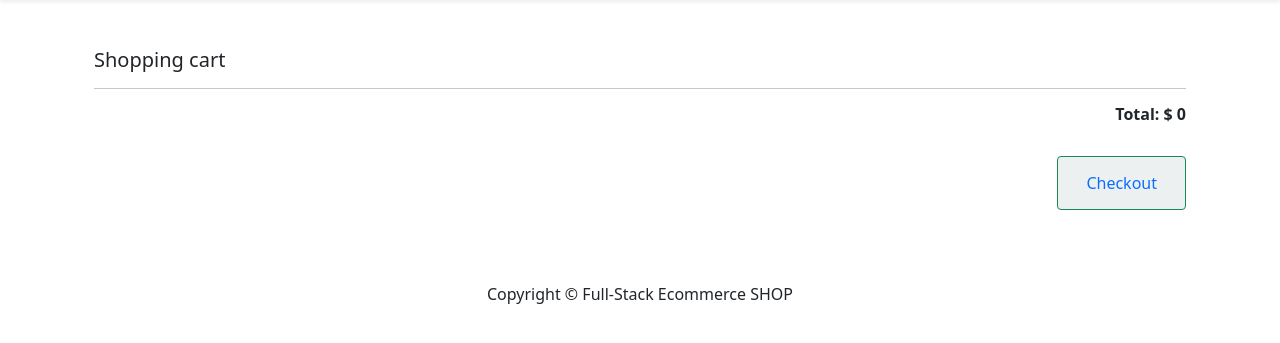
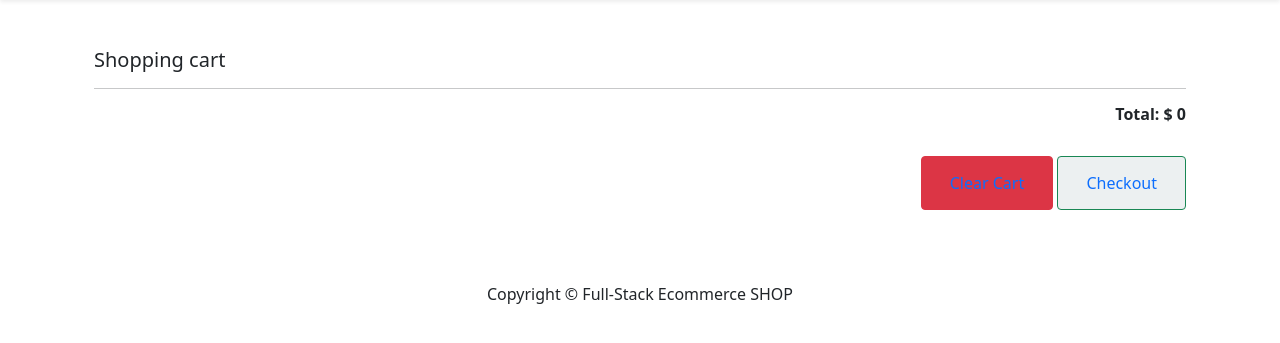
Before and after one commit to dotpep/fullstack-ecommerce, a Django app: page /cart/ in a window 1280 px wide. Shown: the part 72-415 px from the top of the page. Run offline with Django 5.2, Linux system fonts and the light colour scheme; data comes from the database, SQL or seed files in the repository; both versions use the stored data as it was after the commit; some libraries are stand-ins or nearby versions.

Commit message:
Implement deleting item, updating quantity and clearing cart functions with ajax, class, views

```diff
--- a/core/cart/cart.py
+++ b/core/cart/cart.py
@@ -43,6 +43,23 @@ class Cart():
         self.cart[product_id]['qty'] = quantity
         self.session.modified = True
 
+    def delete(self, product: ProductProxy):
+        product_id = str(product)
+        if product_id in self.cart:
+            del self.cart[product_id]
+            self.session.modified = True
+
+    def clear(self):
+        self.cart = {}
+        self.session['session_key'] = self.cart
+        self.session.modified = True
+
+    def update(self, product: ProductProxy, new_quantity):
+        product_id = str(product)
+        if product_id in self.cart:
+            self.cart[product_id]['qty'] = new_quantity
+            self.session.modified = True
+
     def get_total_price(self):
         return sum(
             Decimal(item['price']) * item['qty'] for item in self.cart.values()
--- a/core/cart/templates/cart/cart-view.html
+++ b/core/cart/templates/cart/cart-view.html
@@ -49,7 +49,7 @@
                 <label for="select">Qty</label>
 
                 &nbsp;
-                <select id="select">
+                <select id="select{{product.id}}">
                   <option selected>{{ item.qty }}</option>
                   <option value="">1</option>
                   <option value="">2</option>
@@ -61,7 +61,7 @@
 
                 <button
                   type="button"
-                  data-index=""
+                  data-index="{{ product.id }}"
                   class="btn btn-primary btn-sm update-button"
                 >
                   Update
@@ -71,10 +71,11 @@
                 <button
                   type="button"
                   class="btn btn-danger btn-sm delete-button"
-                  data-index=""
+                  data-index="{{ product.id }}"
                 >
                   Delete
                 </button>
+
               </div>
             </div>
           </div>
@@ -94,6 +95,14 @@
       </div>
         <button
             type="button"
+            class="btn btn-danger btn-md clear-button mt-4"
+            id="clear-cart-button"
+        >
+            <a class="nav-link text-decoration-none" href="#">Clear Cart</a>
+        </button>
+
+        <button
+            type="button"
             class="btn btn-success btn-md text-bg-light mt-4"
             >
             <!-- TODO: Implement payment here -->
@@ -107,7 +116,72 @@
 </main>
 
 <script>
-// TODO: Implement jquery ajax query here
+    $(document).on('click', '.delete-button', function(e){
+        e.preventDefault();
+        $.ajax({
+            type: 'POST',
+            url: '{% url "cart:delete-from-cart" %}',
+            data: {
+                product_id: $(this).data('index'),
+                csrfmiddlewaretoken: '{{ csrf_token }}',
+                action: 'post'
+            },
+            success: function(response){
+                document.getElementById('lblCartCount').textContent = response.qty
+                document.getElementById('total').textContent = response.total
+
+                location.reload()
+            },
+            error: function(error, status){
+                console.log(error)
+            }
+        })
+    });
+
+    $(document).on('click', '.clear-button', function (e) {
+        e.preventDefault();
+        $.ajax({
+            type: 'POST',
+            url: '{% url "cart:clear-cart" %}',
+            data: {
+                csrfmiddlewaretoken: '{{ csrf_token }}',
+            },
+            success: function (response) {
+                // Handle success, for example, remove elements from the page
+                $('.product-item').remove();
+                $('#total').text('$0');
+            },
+            error: function (error, status) {
+                console.log(error)
+            }
+        });
+    });
+
+    $(document).on('click', '.update-button', function(e){
+        e.preventDefault();
+
+        var product_id = $(this).data('index')
+
+        $.ajax({
+            type: 'POST',
+            url: '{% url "cart:update-cart" %}',
+            data: {
+                product_id: $(this).data('index'),
+                product_qty: $('#select'+product_id+ ' option:selected').text(),
+                csrfmiddlewaretoken: '{{ csrf_token }}',
+                action: 'post'
+            },
+            success: function(response){
+                document.getElementById('lblCartCount').textContent = response.qty
+                document.getElementById('total').textContent = response.total
+
+                location.reload()
+            },
+            error: function(error, status){
+                console.log(error)
+            }
+        })
+    });
 </script>
 
 {% endblock %}
--- a/core/cart/urls.py
+++ b/core/cart/urls.py
@@ -1,10 +1,13 @@
 from django.urls import path
 
-from .views import cart_view, cart_add, cart_delete, cart_update
+from .views import cart_view, cart_add, cart_delete, cart_update, cart_clear
 
 app_name = 'cart'
 
 urlpatterns = [
     path('', cart_view, name='cart-view'),
-    path('add/', cart_add, name='add_to_cart')
+    path('add/', cart_add, name='add-to-cart'),
+    path('delete/', cart_delete, name='delete-from-cart'),
+    path('update/', cart_update, name='update-cart'),
+    path('clear/', cart_clear, name='clear-cart'),
 ]
--- a/core/cart/views.py
+++ b/core/cart/views.py
@@ -13,6 +13,7 @@ def cart_view(request: HttpRequest):
     context = {'cart': cart}
     return render(request, 'cart/cart-view.html', context)
 
+
 def cart_add(request: HttpRequest):
     cart = Cart(request)
 
@@ -26,11 +27,46 @@ def cart_add(request: HttpRequest):
 
         cart_qty = cart.__len__()
 
-        return JsonResponse({'qty': cart_qty, "product": product.title})
+        response = JsonResponse({'qty': cart_qty, "product": product.title})
+        return response
 
 
 def cart_delete(request: HttpRequest):
-    pass
+    cart = Cart(request)
+
+    if request.POST.get('action') == 'post':
+        product_id = int(request.POST.get('product_id'))
+
+        cart.delete(product=product_id)
+
+        cart_qty = cart.__len__()
+        cart_total = cart.get_total_price()
+
+        response = JsonResponse({'qty': cart_qty, 'total': cart_total})
+        return response
+
+
+def cart_clear(request: HttpRequest):
+    cart = Cart(request)
+
+    if request.method == 'POST':
+        cart.clear()
+
+        response = JsonResponse({'status': 'success'})
+        return response
+
 
 def cart_update(request: HttpRequest):
-    pass
+    cart = Cart(request)
+
+    if request.POST.get('action') == 'post':
+        product_id = int(request.POST.get('product_id'))
+        product_qty = int(request.POST.get('product_qty'))
+
+        cart.update(product=product_id, new_quantity=product_qty)
+
+        cart_qty = cart.__len__()
+        cart_total = cart.get_total_price()
+
+        response = JsonResponse({'qty': cart_qty, 'total': cart_total})
+        return response
```
Also changed, not shown: core/shop/templates/shop/product_detail.html (+9 -2 lines), core/db.sqlite3.
